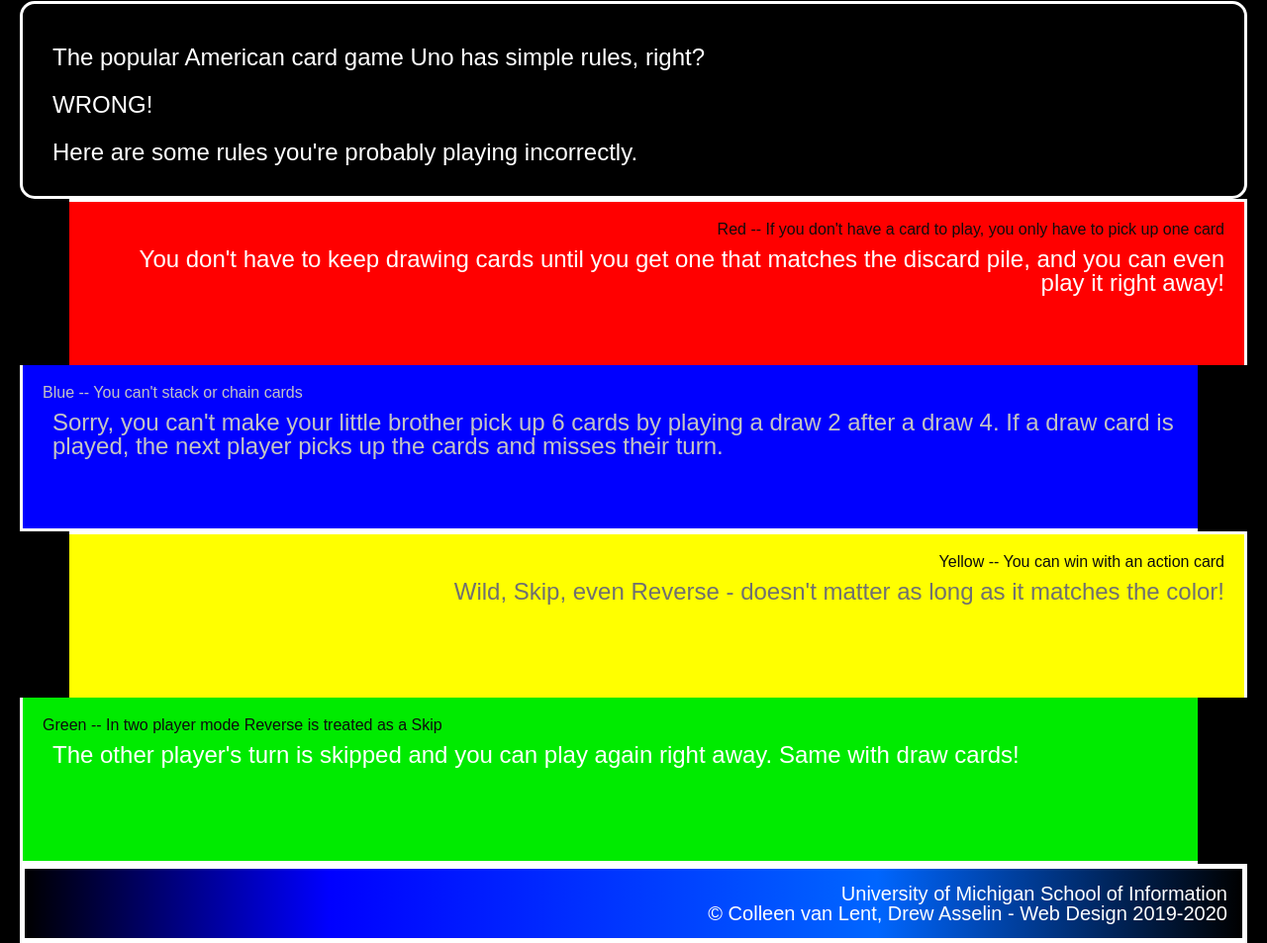
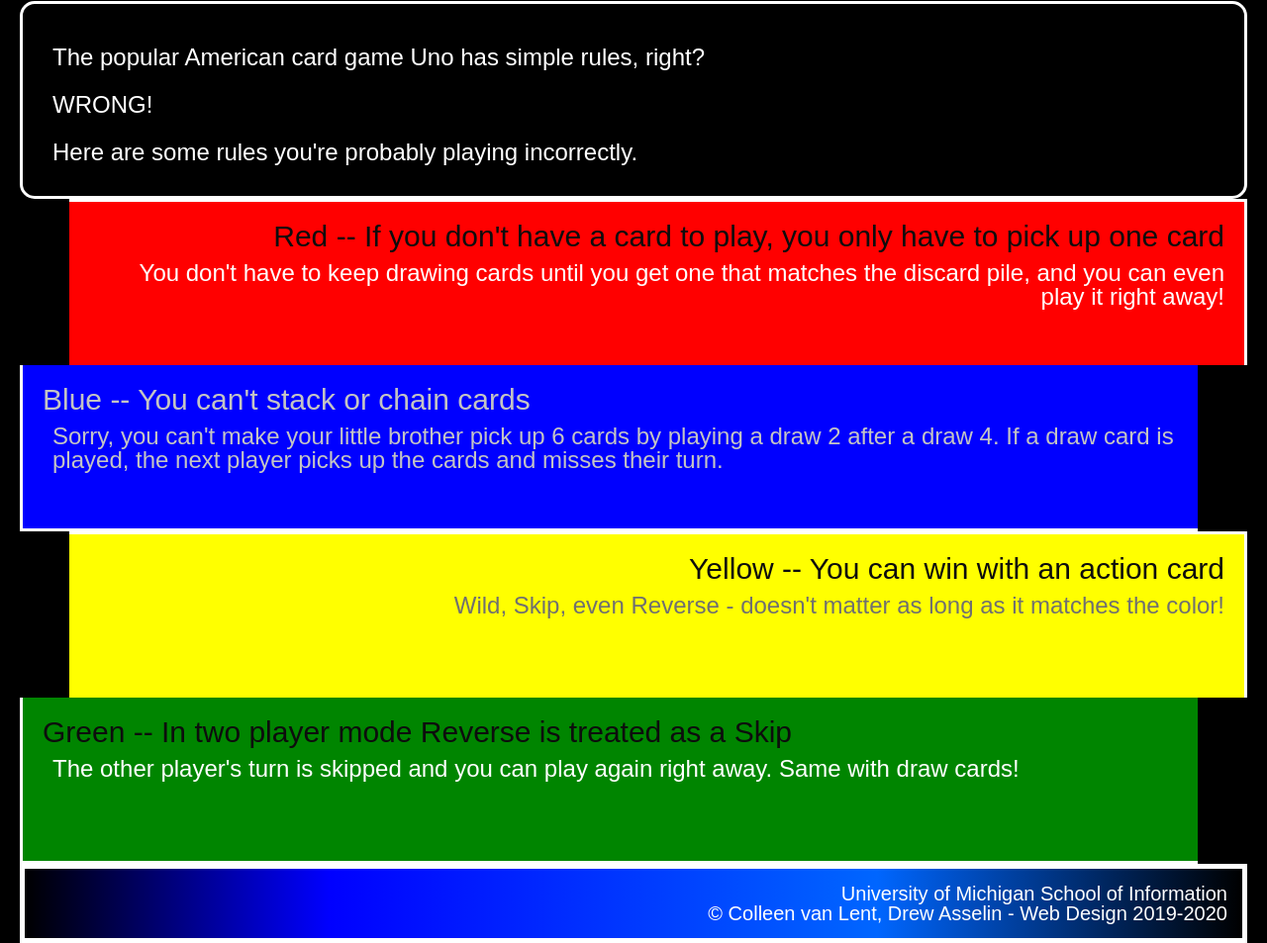
Before and after one commit to msilberf1/hw2-w25, a plain HTML site: page index.html in a window 1280 px wide. Shown: the part 327-1280 px from the top of the page at 99% size. Drawn offline with Linux system fonts and the light colour scheme.

Commit message:
Add files via upload

```diff
--- a/css/style.css
+++ b/css/style.css
@@ -12,6 +12,7 @@ h1 {
 }
 
 h2 {
+	font-size: 30px;
 	color: #0D0D0D;
 }
 
@@ -73,7 +74,7 @@ div.yellow p {
 }
 
 div.green {
-	background-color: #00EB00;
+	background-color: #008500;
 	text-align: left;
 	margin-right: 50px;
 	border-right: 5px;
```
